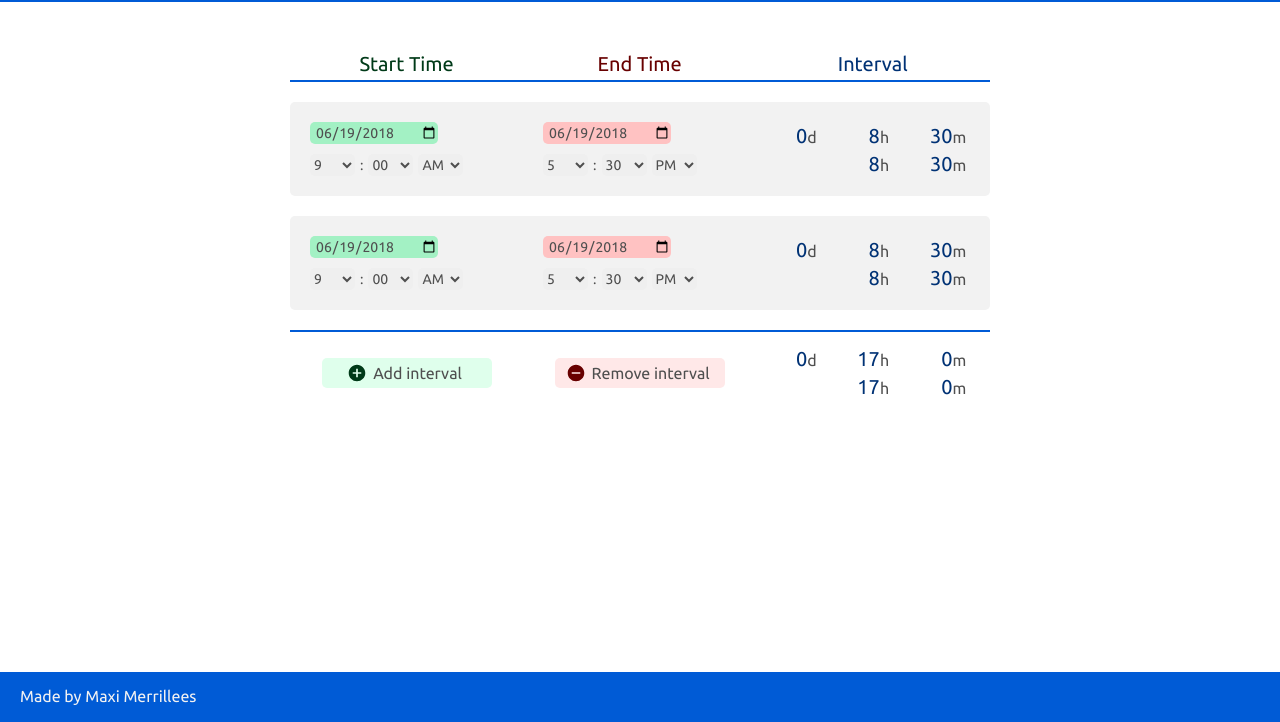
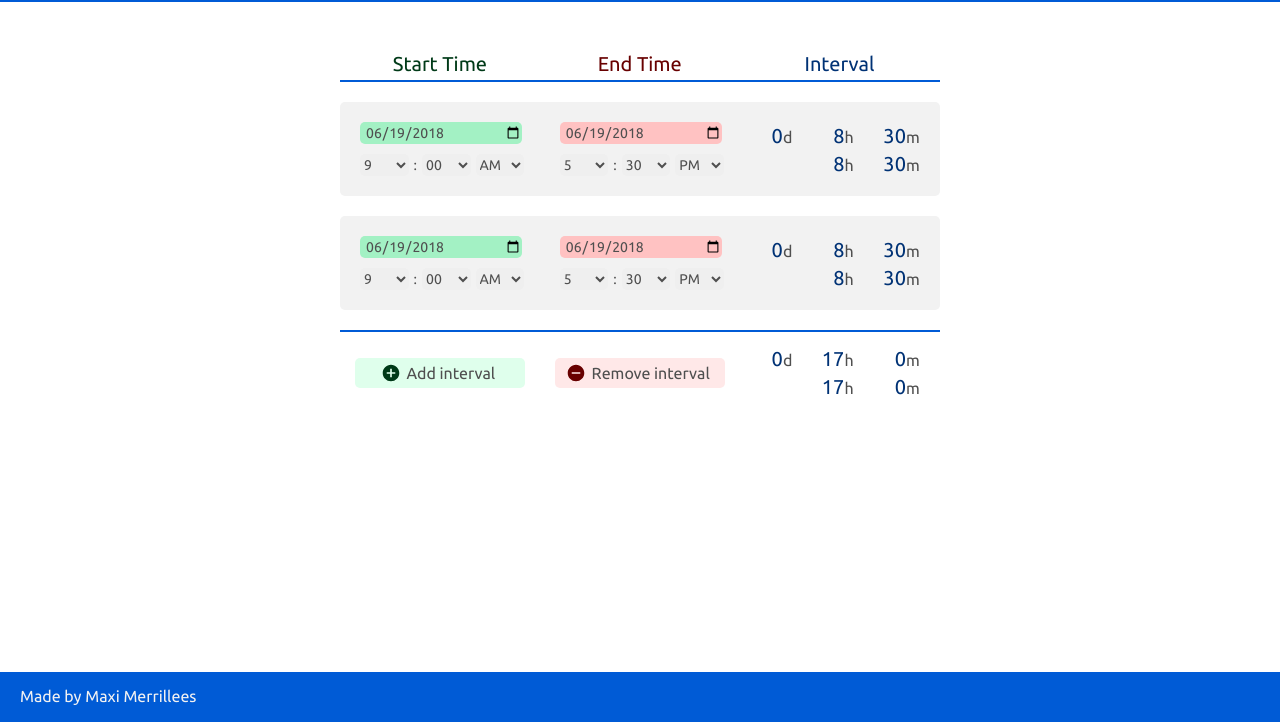
Before and after one commit to maxitron93/time, a React app: page / in a window 1280 px wide. Shown: the part 78-800 px from the top of the page. Built offline with nearby package versions, Linux system fonts and the light colour scheme.

Commit message:
Update Calculator min-width

```diff
--- a/src/css/base/_base.scss
+++ b/src/css/base/_base.scss
@@ -11,7 +11,7 @@ html {
 }
 
 body {
-  min-width: 800px;
+  min-width: 700px;
   position: relative;
   min-height: 100vh;
   height: 100%;
--- a/src/css/components/Calculator.scss
+++ b/src/css/components/Calculator.scss
@@ -1,6 +1,6 @@
 .calculator {
   width: 40%;
-  min-width: 700px;
+  min-width: 600px;
   margin: 50px auto;
 }
 
--- a/src/css/components/Interval.scss
+++ b/src/css/components/Interval.scss
@@ -26,6 +26,7 @@
   border-radius: 5px;
   border: none;
   padding: 2px 0 2px 5px;
+  width: 90%;
 }
 
 .interval__start__date {
@@ -45,7 +46,7 @@
   border-radius: 5px;
   border: none;
   padding: 2px 0;
-  width: 45px;
+  width: 27%;
 }
 
 
```
